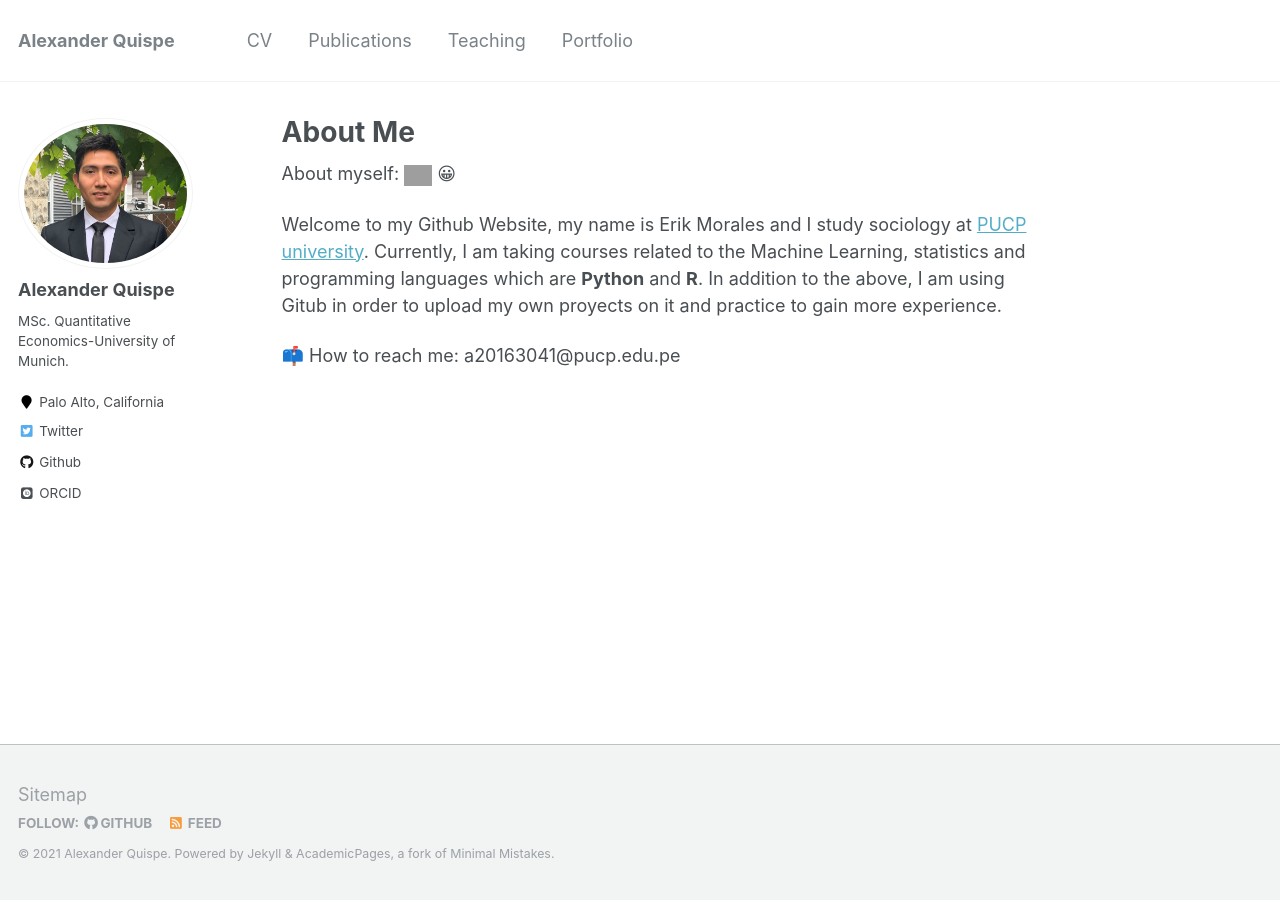
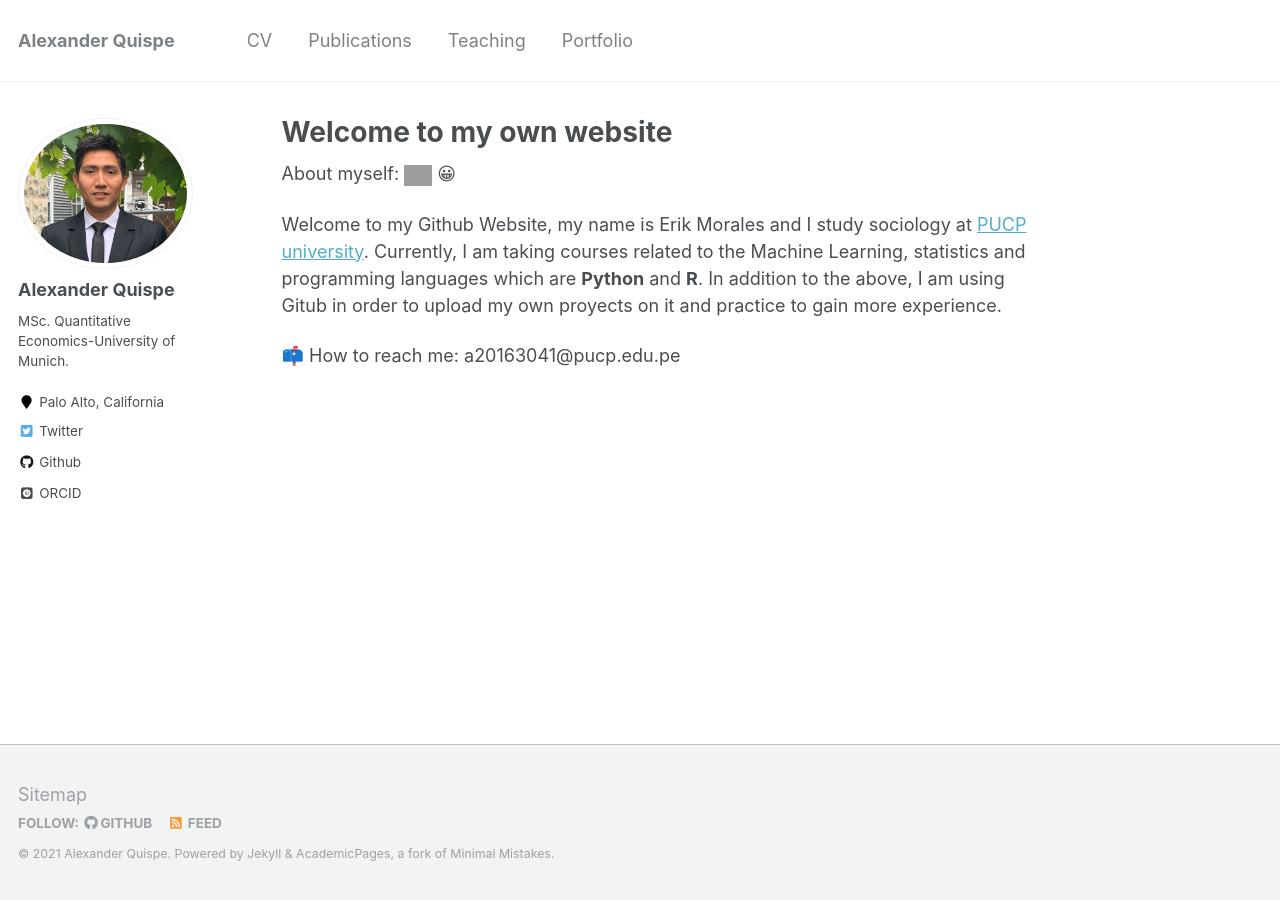
Before and after one commit to HaloReach2552/Brando.fold.github.io, a Jekyll site: the page built from _pages/about.md, in a window 1280 px wide. Built offline with Jekyll 4.4.1, drawn with Linux system fonts in a browser that asks for light colours; some web fonts are replaced; grey boxes are pictures that could not be loaded.

Commit message:
Update about.md

```diff
--- a/_pages/about.md
+++ b/_pages/about.md
@@ -1,6 +1,6 @@
 ---
 permalink: /
-title: "About Me"
+title: "Welcome to my own website"
 excerpt: "About me"
 author_profile: true
 redirect_from:
```
